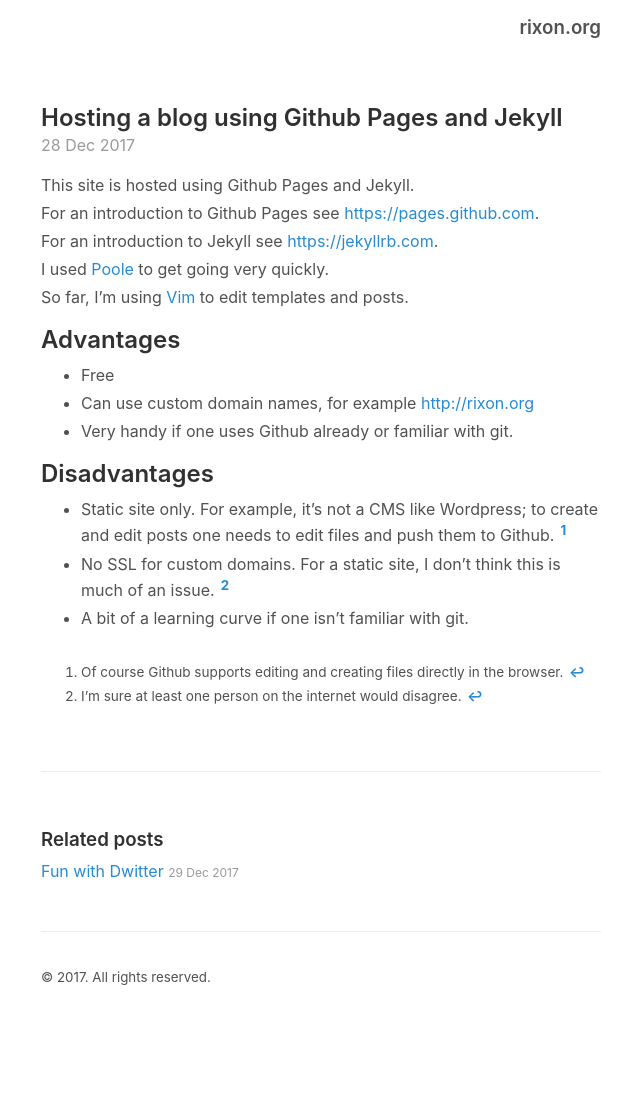
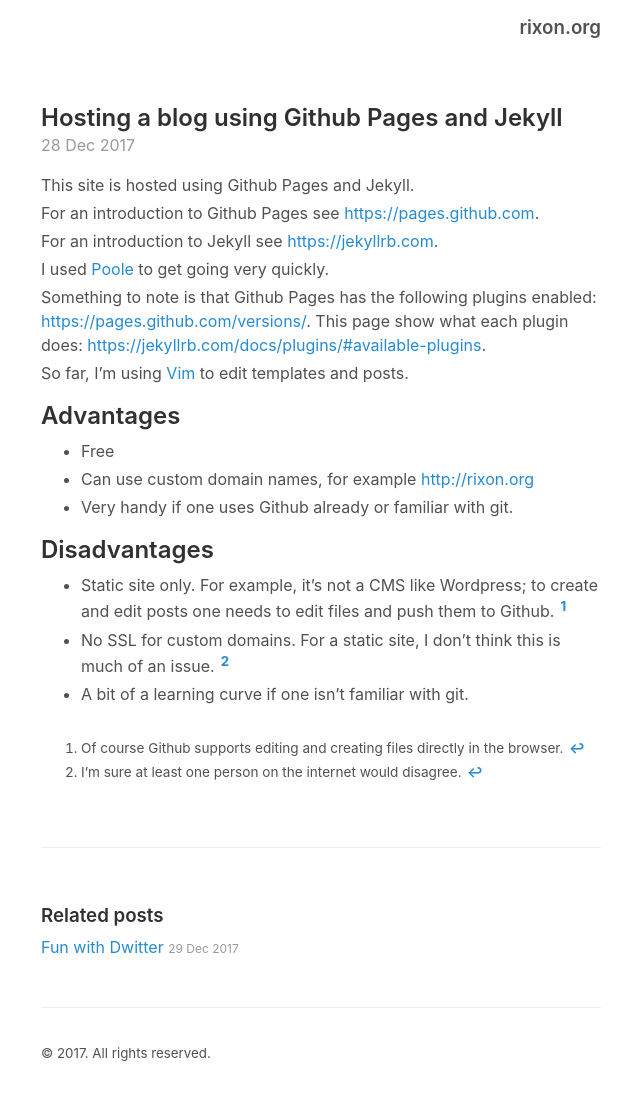
Before and after one commit to jeremyrixon/jeremyrixon, a Jekyll site: the page built from _posts/2017-12-28-hosting-with-github-jekyll.md, in a window 1280 px wide. Shown: the whole page, without its empty margins (319-959 px from the left). Built offline with Jekyll 4.4.1, drawn with Linux system fonts in a browser that asks for light colours; before the commit the page ends 1020 px from its top, so only the background shows below that.

Commit message:
setting up

```diff
--- a/_posts/2017-12-28-hosting-with-github-jekyll.md
+++ b/_posts/2017-12-28-hosting-with-github-jekyll.md
@@ -12,6 +12,8 @@
 For an introduction to Jekyll see [https://jekyllrb.com](https://jekyllrb.com).
 
 I used [Poole](http://getpoole.com) to get going very quickly.
+
+Something to note is that Github Pages has the following plugins enabled: [https://pages.github.com/versions/](https://pages.github.com/versions/). This page show what each plugin does: [https://jekyllrb.com/docs/plugins/#available-plugins](https://jekyllrb.com/docs/plugins/#available-plugins).
 
 So far, I'm using [Vim](http://www.vim.org) to edit templates and posts.
 
```
